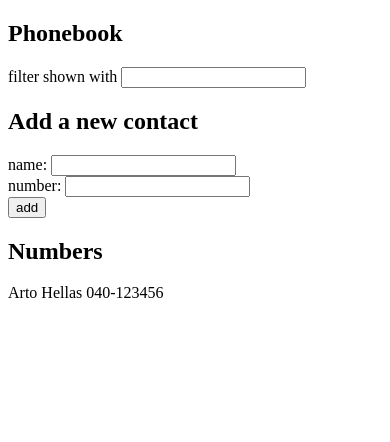
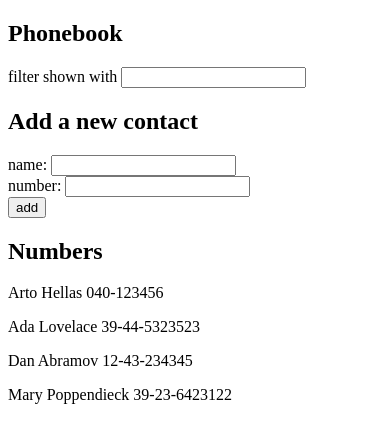
Before and after one commit to padmed/Full-Stack-Open, a React (Create React App) app in the folder Part-2/phonebook/: page / in a window 390 px wide. Shown: the top 442 px of the page. Built offline with nearby package versions, Linux system fonts and the light colour scheme; data requests are answered from the project's data file.

Commit message:
Complete step-6  of Phonebook exercise

```diff
--- /dev/null
+++ b/Part-2/phonebook/db.json
@@ -0,0 +1,24 @@
+{
+  "persons": [
+    {
+      "name": "Arto Hellas",
+      "number": "040-123456",
+      "id": 1
+    },
+    {
+      "name": "Ada Lovelace",
+      "number": "39-44-5323523",
+      "id": 2
+    },
+    {
+      "name": "Dan Abramov",
+      "number": "12-43-234345",
+      "id": 3
+    },
+    {
+      "name": "Mary Poppendieck",
+      "number": "39-23-6423122",
+      "id": 4
+    }
+  ]
+}
--- a/Part-2/phonebook/src/App.js
+++ b/Part-2/phonebook/src/App.js
@@ -1,15 +1,20 @@
-import { useState } from "react";
+import { useState, useEffect } from "react";
 import Form from "./components/Form";
 import Numbers from "./components/Numbers";
 import Filter from "./components/Filter";
+import axios from "axios";
 
 const App = () => {
-  const [persons, setPersons] = useState([
-    { name: "Arto Hellas", number: "040-123456", id: 1 },
-  ]);
+  const [persons, setPersons] = useState([]);
   const [newName, setNewName] = useState("");
   const [newNumber, setNewNumber] = useState("");
   const [filterStr, setFilterStr] = useState("");
+
+  useEffect(() => {
+    axios
+      .get("http://localhost:3001/persons")
+      .then((response) => setPersons(response.data));
+  }, []);
 
   const handleInputChange = (setState) => (event) => {
     setState(event.target.value);
```
Also changed, not shown: Part-2/phonebook/package.json (+6 -1 lines), 1 other file (tests, documents, lock files or other folders).
